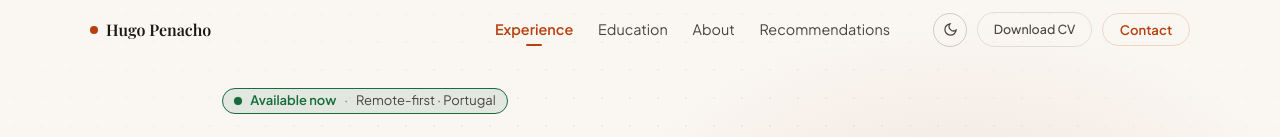
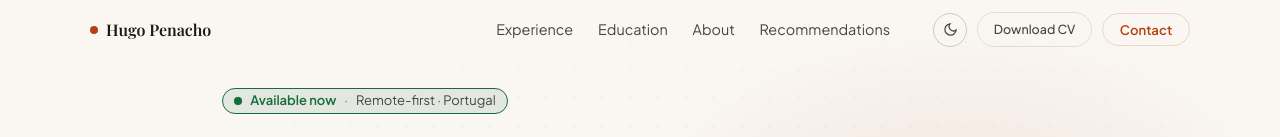
Before and after one commit to hpenacho/portfolio-website, a Next.js app: page / in a window 1280 px wide. Shown: the top 137 px of the page. Built offline with nearby package versions, Linux system fonts and the light colour scheme.

Commit message:
Make active navigation tracking scroll-direction safe

```diff
--- a/components/Nav.jsx
+++ b/components/Nav.jsx
@@ -67,12 +67,14 @@ export default function Nav() {
       .map(link => document.getElementById(link.href.slice(1)))
       .filter(Boolean);
 
-    const observer = new IntersectionObserver((entries) => {
-      const current = entries
-        .filter(entry => entry.isIntersecting)
-        .sort((a, b) => a.boundingClientRect.top - b.boundingClientRect.top)[0];
+    const observer = new IntersectionObserver(() => {
+      const markerY = window.innerHeight * 0.3;
+      const current = sections.find(section => {
+        const rect = section.getBoundingClientRect();
+        return rect.top <= markerY && rect.bottom > markerY;
+      });
 
-      if (current) setActiveSection(current.target.id);
+      setActiveSection(current?.id || '');
     }, {
       rootMargin: '-80px 0px -65% 0px',
       threshold: 0,
```
